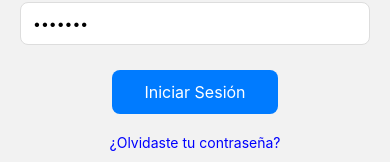
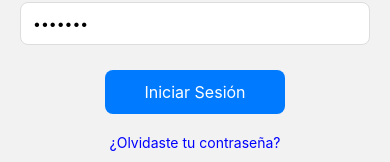
Before and after one commit to JohnyVB/DocuScanIA-app, a React Native app: screen /Profile in a window 390 px wide. Shown: the part 411-573 px from the top of the page. Built offline with nearby package versions, Linux system fonts and the light colour scheme.

Commit message:
adjustments to global styles

```diff
--- a/src/screens/ProfileScreen.tsx
+++ b/src/screens/ProfileScreen.tsx
@@ -5,6 +5,7 @@ import { Text, TouchableOpacity, View } from "react-native";
 import GlobalStyles from "../styles/GlobalStyles";
 import userStore from "../store/userStore";
 import { RootStackParamList } from "../types/NavigationTypes";
+import { SafeAreaView } from "react-native-safe-area-context";
 
 type ProfileScreenNavigationProp = NativeStackNavigationProp<
     RootStackParamList,
@@ -24,7 +25,7 @@ export const ProfileScreen = () => {
     };
 
     return (
-        <View style={GlobalStyles.container}>
+        <SafeAreaView style={GlobalStyles.container}>
             <Text>Profile Screen</Text>
             <Text>Token: {token}</Text>
             <Text>User Data: {JSON.stringify(userData, null, 2)}</Text>
@@ -43,6 +44,6 @@ export const ProfileScreen = () => {
                     </Text>
                 )}
             </TouchableOpacity>
-        </View>
+        </SafeAreaView>
     );
 };
--- a/src/screens/ScanScreen.tsx
+++ b/src/screens/ScanScreen.tsx
@@ -5,7 +5,6 @@ import userStore from "../store/userStore";
 
 export const ScanScreen = () => {
     const { token } = userStore();
-    console.log("ScanScreen Token:", token);
     return (
         <View style={GlobalStyles.container}>
             <Text>ScanScreen</Text>
--- a/src/styles/GlobalStyles.ts
+++ b/src/styles/GlobalStyles.ts
@@ -13,6 +13,8 @@ const GlobalStyles = StyleSheet.create({
         paddingHorizontal: 32,
         borderRadius: 8,
         marginTop: 10,
+        width: 180,
+        alignItems: "center",
     },
 });
 
```
Lines whose indentation alone changed are shown as unchanged.
